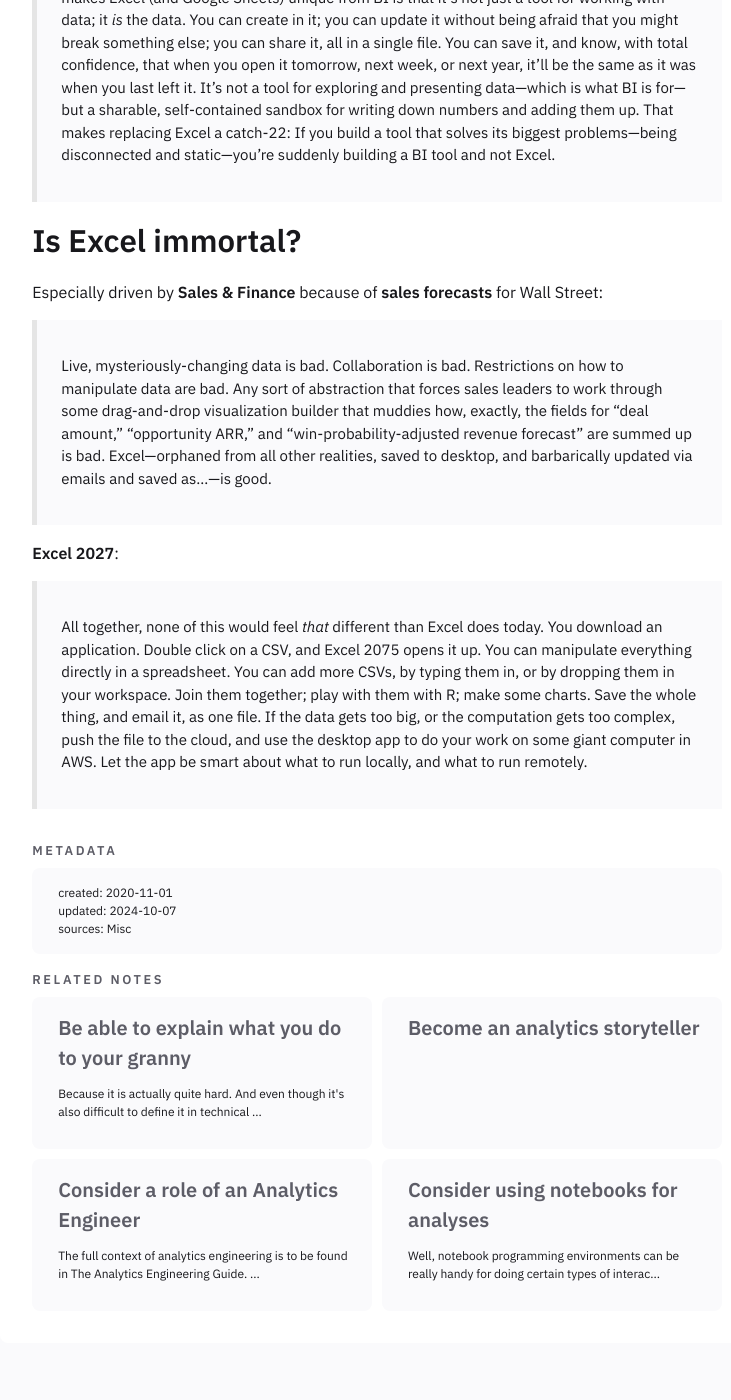
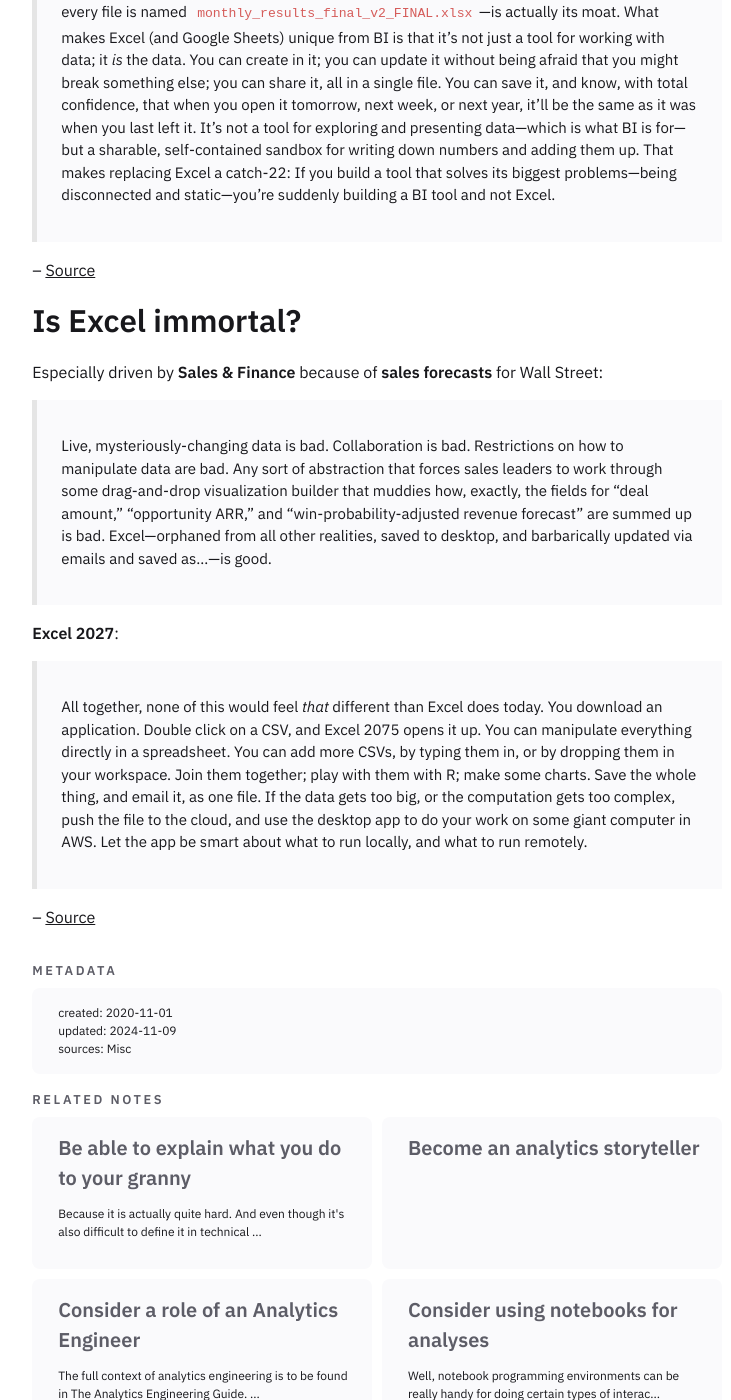
Before and after one commit to one-data-cookie/one-data-cookie.github.io, a Jekyll site: the page built from _notes/data-business/Find out about Excel.md, in a window 1280 px wide and 1400 px high, scrolled down 807 px. Shown: the whole window, without its empty margins (263-994 px from the left). Built offline with Jekyll 4.4.1, drawn with Linux system fonts in a browser that asks for light colours.

Commit message:
sync notes and files as of 2024-11-09 19:36:36 UTC

```diff
--- a/_notes/data-business/Find out about Excel.md
+++ b/_notes/data-business/Find out about Excel.md
@@ -5,11 +5,11 @@
 tags: [idea]
 season: winter
 created: 2020-11-01
-updated: 2024-10-07
+updated: 2024-11-09
 sources: Misc
 ---
 
-## [Excel mistakes cost millions of dollars](https://www.wired.co.uk/article/spreadsheet-excel-errors)
+## Excel mistakes cost millions of dollars
 - Some people fix them as a job
 - Bespoke software simply isn't an option for some of the African clients.
 
@@ -17,14 +17,20 @@
 
 > "In the end, the problem isn't spreadsheets, but people."
 
-## [Excel is a disconnected sandbox and that works](https://open.substack.com/pub/benn/p/ai-is-coming-for-your-favorite-products)
+-- [Source](https://www.wired.co.uk/article/spreadsheet-excel-errors)
+
+## Excel is a disconnected sandbox and that works
 
 > My best guess is Excel’s biggest weakness—that it’s disconnected from live data, and that every file is named `monthly_results_final_v2_FINAL.xlsx`—is actually its moat. What makes Excel (and Google Sheets) unique from BI is that it’s not just a tool for working with data; it _is_ the data. You can create in it; you can update it without being afraid that you might break something else; you can share it, all in a single file. You can save it, and know, with total confidence, that when you open it tomorrow, next week, or next year, it’ll be the same as it was when you last left it. It’s not a tool for exploring and presenting data—which is what BI is for—but a sharable, self-contained sandbox for writing down numbers and adding them up. That makes replacing Excel a catch-22: If you build a tool that solves its biggest problems—being disconnected and static—you’re suddenly building a BI tool and not Excel.
 
-## [Is Excel immortal?](https://benn.substack.com/p/is-excel-immortal)
+-- [Source](https://open.substack.com/pub/benn/p/ai-is-coming-for-your-favorite-products)
+
+## Is Excel immortal?
 
 Especially driven by **Sales & Finance** because of **sales forecasts** for Wall Street:
 > Live, mysteriously-changing data is bad. Collaboration is bad. Restrictions on how to manipulate data are bad. Any sort of abstraction that forces sales leaders to work through some drag-and-drop visualization builder that muddies how, exactly, the fields for “deal amount,” “opportunity ARR,” and “win-probability-adjusted revenue forecast” are summed up is bad. Excel—orphaned from all other realities, saved to desktop, and barbarically updated via emails and saved as…—is good.
 
 **Excel 2027**:
 > All together, none of this would feel _that_ different than Excel does today. You download an application. Double click on a CSV, and Excel 2075 opens it up. You can manipulate everything directly in a spreadsheet. You can add more CSVs, by typing them in, or by dropping them in your workspace. Join them together; play with them with R; make some charts. Save the whole thing, and email it, as one file. If the data gets too big, or the computation gets too complex, push the file to the cloud, and use the desktop app to do your work on some giant computer in AWS. Let the app be smart about what to run locally, and what to run remotely.
+
+-- [Source](https://benn.substack.com/p/is-excel-immortal)
```
Also changed, not shown: _notes/data-coding/Learn CLI.md (+1 -3 lines), _notes/data-coding/Learn ChatGPT and AI.md (+2 -0 lines).
